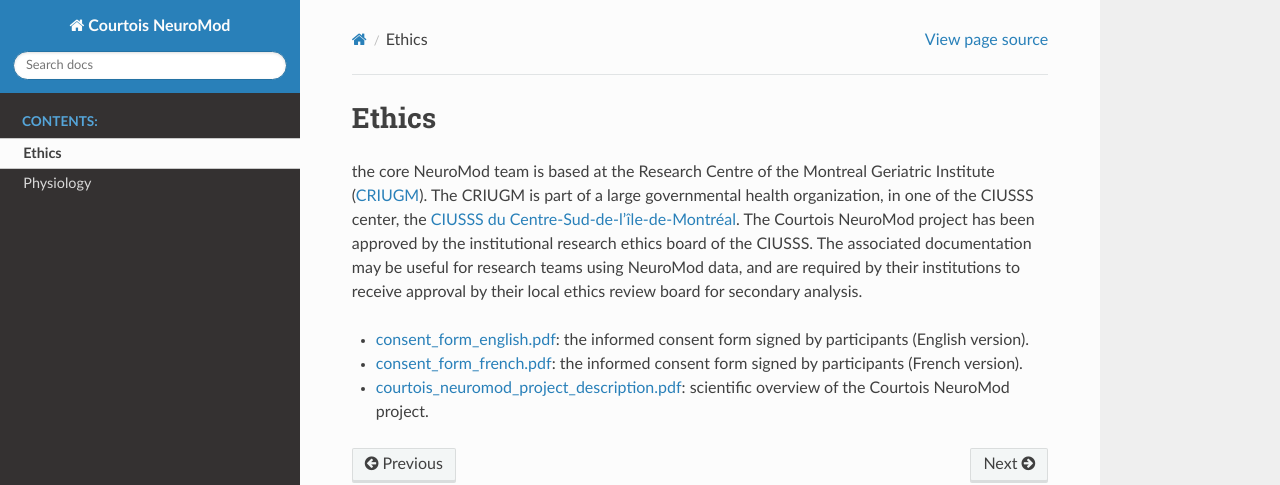
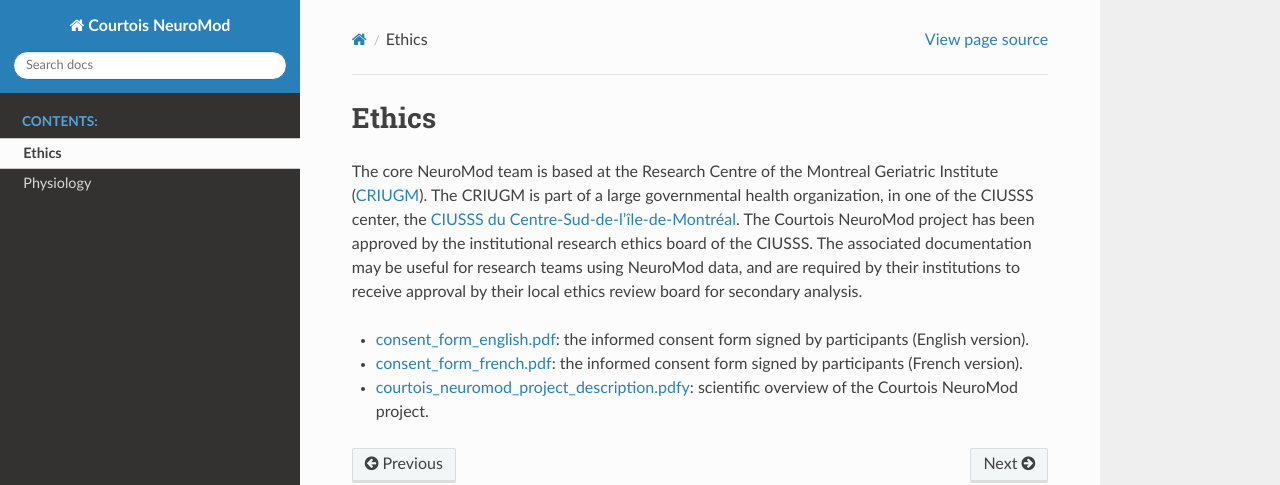
Before and after one commit to courtois-neuromod/cneuromod_docs, a Sphinx documentation site: the page built from source/ETHICS.md, in a window 1280 px wide. Shown: the top 485 px of the page. Built offline with Sphinx 7.4.7 and the Read the Docs theme 2.0.0, drawn with Linux system fonts in a browser that asks for light colours.

Commit message:
Minor fixes.

```diff
--- a/source/ETHICS.md
+++ b/source/ETHICS.md
@@ -1,6 +1,6 @@
 # Ethics
 
-the core NeuroMod team is based at the Research Centre of the Montreal Geriatric Institute ([CRIUGM](http://www.criugm.qc.ca/en.html)). The CRIUGM is part of a large governmental health organization,  in one of the CIUSSS center, the [CIUSSS du Centre-Sud-de-l'île-de-Montréal](https://ciusss-centresudmtl.gouv.qc.ca/propos/services-en-anglais). The Courtois NeuroMod project has been approved by the institutional research ethics board of the CIUSSS. The associated documentation may be useful for research teams using NeuroMod data, and are required by their institutions to receive approval by their local ethics review board for secondary analysis.
+The core NeuroMod team is based at the Research Centre of the Montreal Geriatric Institute ([CRIUGM](http://www.criugm.qc.ca/en.html)). The CRIUGM is part of a large governmental health organization,  in one of the CIUSSS center, the [CIUSSS du Centre-Sud-de-l'île-de-Montréal](https://ciusss-centresudmtl.gouv.qc.ca/propos/services-en-anglais). The Courtois NeuroMod project has been approved by the institutional research ethics board of the CIUSSS. The associated documentation may be useful for research teams using NeuroMod data, and are required by their institutions to receive approval by their local ethics review board for secondary analysis.
   * [consent_form_english.pdf](./_static/ethics/consent_form_english.pdf): the informed consent form signed by participants (English version).
   * [consent_form_french.pdf](./_static/ethics/consent_form_french.pdf): the informed consent form signed by participants (French version).
-  * [courtois_neuromod_project_description.pdf](./_static/ethics/courtois_neuromod_project_description.pdf): scientific overview of the Courtois NeuroMod project.
+  * [courtois_neuromod_project_description.pdfy](./_static/ethics/courtois_neuromod_project_description.pdf): scientific overview of the Courtois NeuroMod project.
```
Also changed, not shown: 6 other files.
